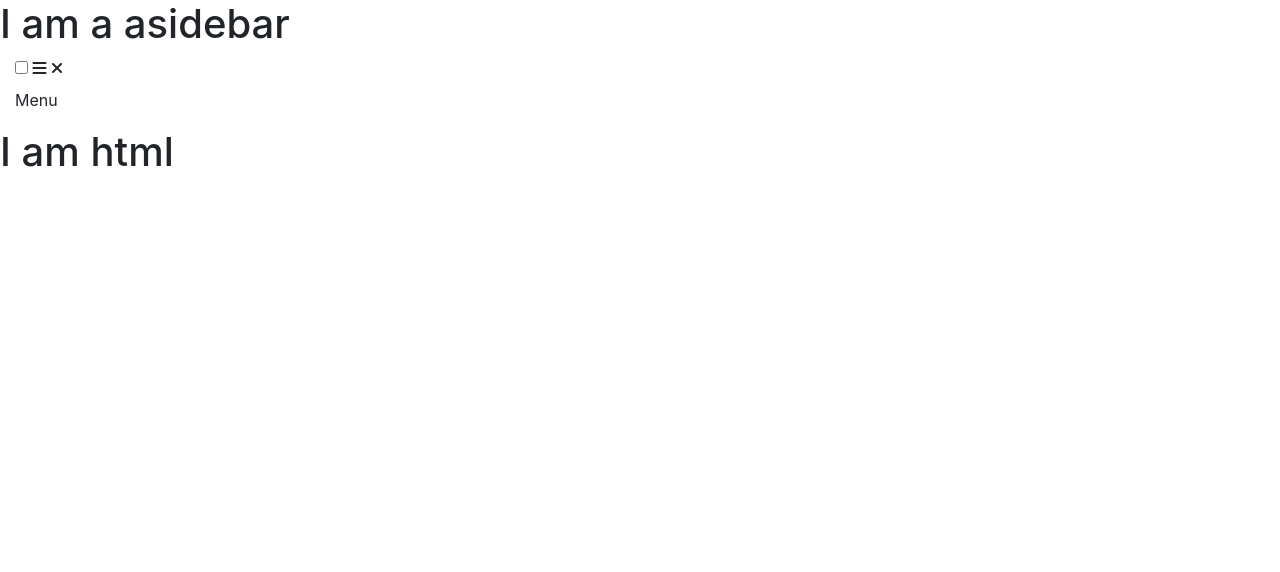
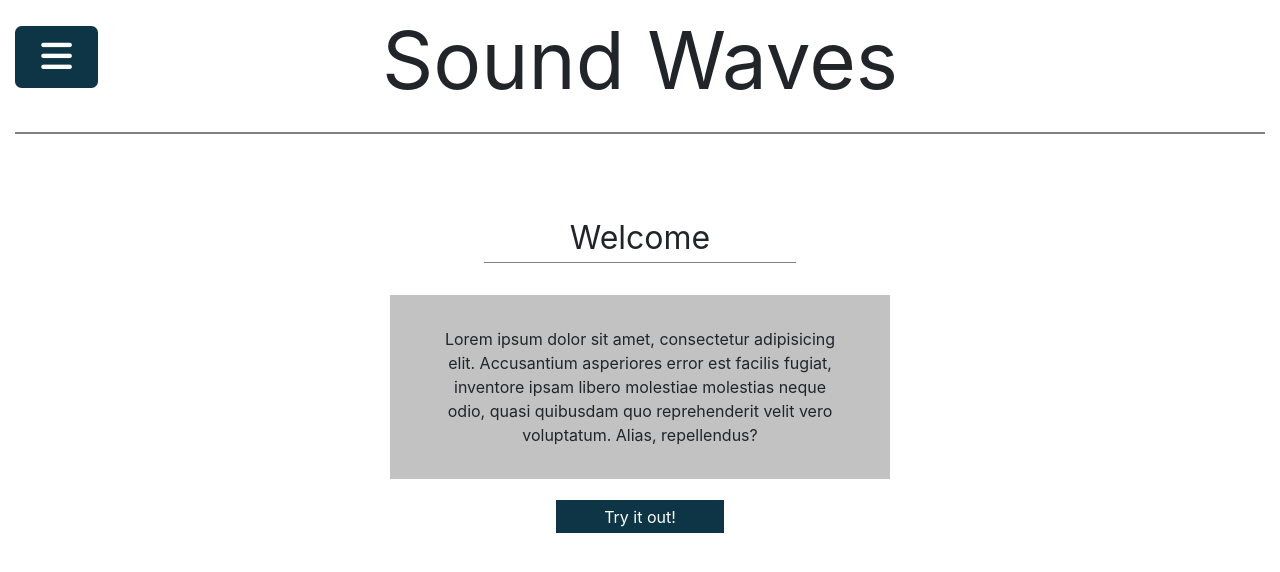
Before and after one commit to JustinasGaripovas/T120B516_Sound_Waves, a Symfony app: template templates/home/index.html.twig in a window 1280 px wide. Shown: the top 572 px of the page. Run offline with Twig, Linux system fonts and the light colour scheme; the template is opened without the code that fills it, so the values that code supplies are empty; some libraries are stand-ins or nearby versions.

Commit message:
feat: Re-did main page.

```diff
--- a/assets/css/app.css
+++ /dev/null
@@ -1,3 +0,0 @@
-body {
-    background-color: lightgray;
-}
--- a/templates/base.html.twig
+++ b/templates/base.html.twig
@@ -4,7 +4,7 @@
         <meta charset="UTF-8">
         <title>{% block title %}Test!{% endblock %}</title>
         {% block stylesheets %}
-            <link rel="stylesheet" href="{{ asset('build/app.css') }}"/>
+            <link rel="stylesheet" href="css/app.css"/>
             <link rel="stylesheet" href="https://maxcdn.bootstrapcdn.com/bootstrap/4.0.0/css/bootstrap.min.css" integrity="sha384-Gn5384xqQ1aoWXA+058RXPxPg6fy4IWvTNh0E263XmFcJlSAwiGgFAW/dAiS6JXm" crossorigin="anonymous">
         {% endblock %}
 
@@ -21,10 +21,9 @@
 
     </head>
     <body>
-        {% include 'category/sidebar.html.twig' %}
+    {% include 'category/sidebar.html.twig' %}
+        {% block body %}
 
-        {% block body %}
-            <h1>I am a base</h1>
         {% endblock %}
 
         {% block javascripts %}
--- a/templates/category/sidebar.html.twig
+++ b/templates/category/sidebar.html.twig
@@ -1,6 +1,4 @@
 {% block body %}
-    <h1>I am a asidebar</h1>
-
 <div class="container-fluid">
     <input type="checkbox" id="sidebarCheck">
     <label for="sidebarCheck">
--- a/templates/home/index.html.twig
+++ b/templates/home/index.html.twig
@@ -3,7 +3,17 @@
 {% block title %}HomePage{% endblock %}
 
 {% block body %}
-
-    <h1>I am html</h1>
-
+    <div class="container-fluid">
+        <p class="main-title">Sound Waves</p>
+        <div class="main-page">
+            <p class="secondary-title">Welcome</p>
+            <div class="top">
+                <p class="intro margin-fix">Lorem ipsum dolor sit amet, consectetur adipisicing elit. Accusantium asperiores error est facilis
+                    fugiat, inventore ipsam libero molestiae molestias neque odio, quasi quibusdam quo reprehenderit
+                    velit vero voluptatum. Alias, repellendus?
+                </p>
+                <button class="play">Try it out!</button>
+            </div>
+        </div>
+    </div>
 {% endblock %}
```
Also changed, not shown: public/css/app.css (added).
